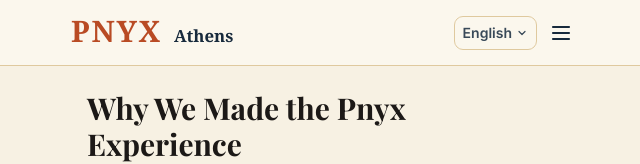
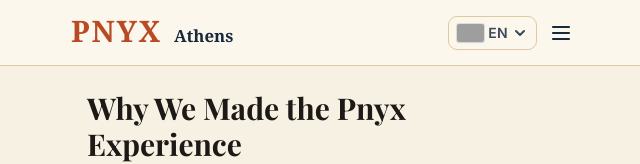
Before and after one commit to lepilo00/Pnyx, a React (Vite) app: page /about in a window 1280 px wide. Shown: the top 164 px of the page, without its empty margins (313-953 px from the left). Built offline with nearby package versions, Linux system fonts and the light colour scheme; grey boxes are pictures that could not be loaded.

Commit message:
commit: pair the flag with a language code in the header switcher
- Show the flag icon next to the language code (e.g. "EN") instead
  of the flag or full name alone, so both are visible at a glance
- Enlarge the dropdown chevron so the switcher reads more clearly
  as a multi-language picker

```diff
--- a/src/components/Layout.tsx
+++ b/src/components/Layout.tsx
@@ -5,6 +5,7 @@ import ProgressBar from './ProgressBar'
 import MenuDrawer from './MenuDrawer'
 import LanguageSwitcher from './LanguageSwitcher'
 import { LANGUAGES } from '@/data/languages'
+import FlagIcon from './FlagIcon'
 import './Layout.css'
 
 interface LayoutProps {
@@ -75,7 +76,8 @@ export default function Layout({ children, showProgress, currentStop, totalStops
                 aria-expanded={languageMenuOpen}
                 className={`site-header-language ${languageMenuOpen ? 'is-open' : ''}`}
               >
-                <span className="text-sm font-semibold whitespace-nowrap">{currentLanguage.label}</span>
+                <FlagIcon code={currentLanguage.flag} className="h-[18px] w-[27px]" />
+                <span className="text-sm font-semibold uppercase tracking-wide">{currentLanguage.code}</span>
                 <ChevronIcon open={languageMenuOpen} />
               </button>
               {languageMenuOpen && (
@@ -137,5 +139,5 @@ function GlobeIcon() {
 }
 
 function ChevronIcon({ open }: { open: boolean }) {
-  return <svg className={`w-3 h-3 transition-transform ${open ? 'rotate-180' : ''}`} viewBox="0 0 20 20" fill="none" stroke="currentColor" strokeWidth={2} aria-hidden="true"><path strokeLinecap="round" strokeLinejoin="round" d="M5 7.5l5 5 5-5" /></svg>
+  return <svg className={`w-4 h-4 transition-transform ${open ? 'rotate-180' : ''}`} viewBox="0 0 20 20" fill="none" stroke="currentColor" strokeWidth={2.5} aria-hidden="true"><path strokeLinecap="round" strokeLinejoin="round" d="M5 7.5l5 5 5-5" /></svg>
 }
```
